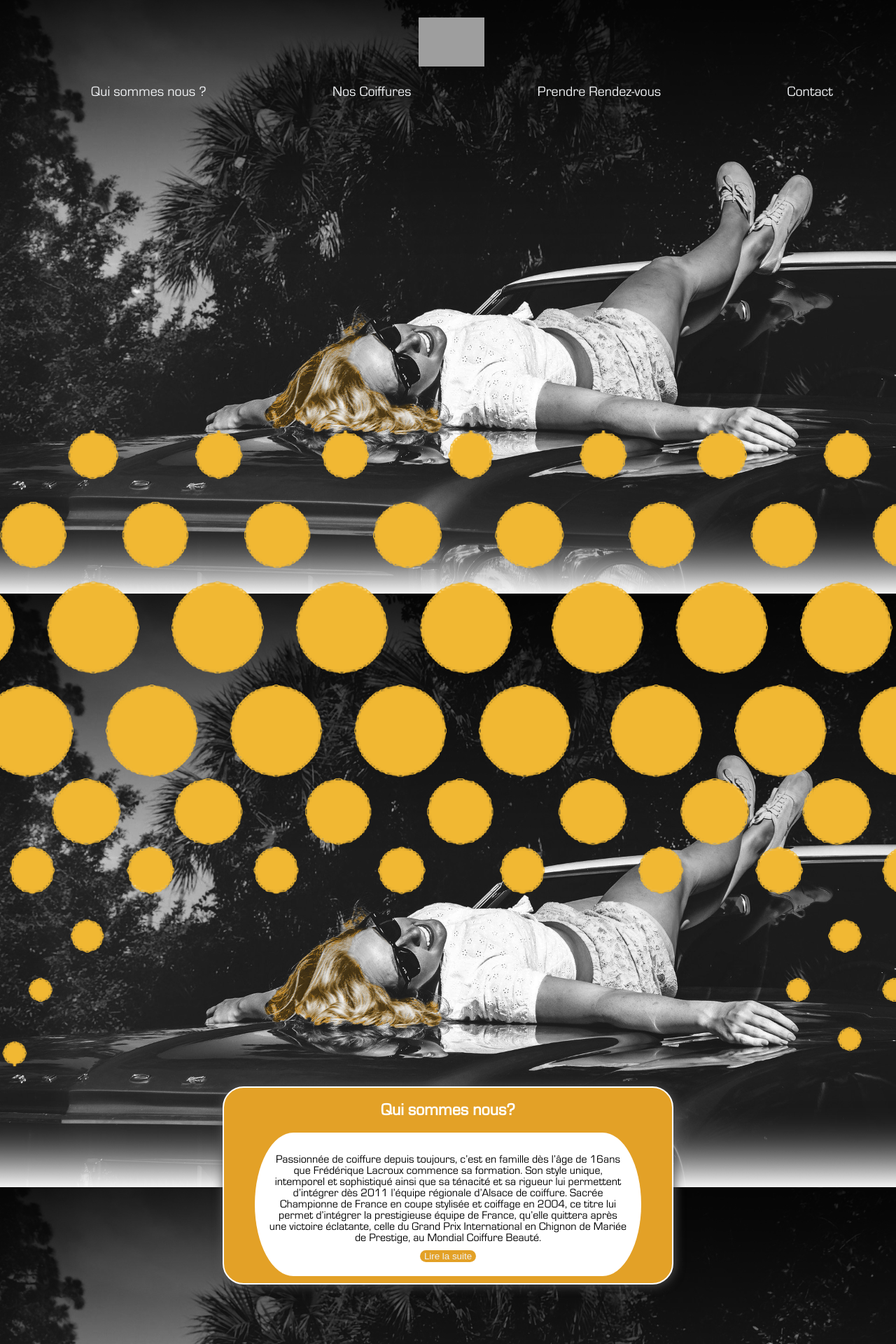
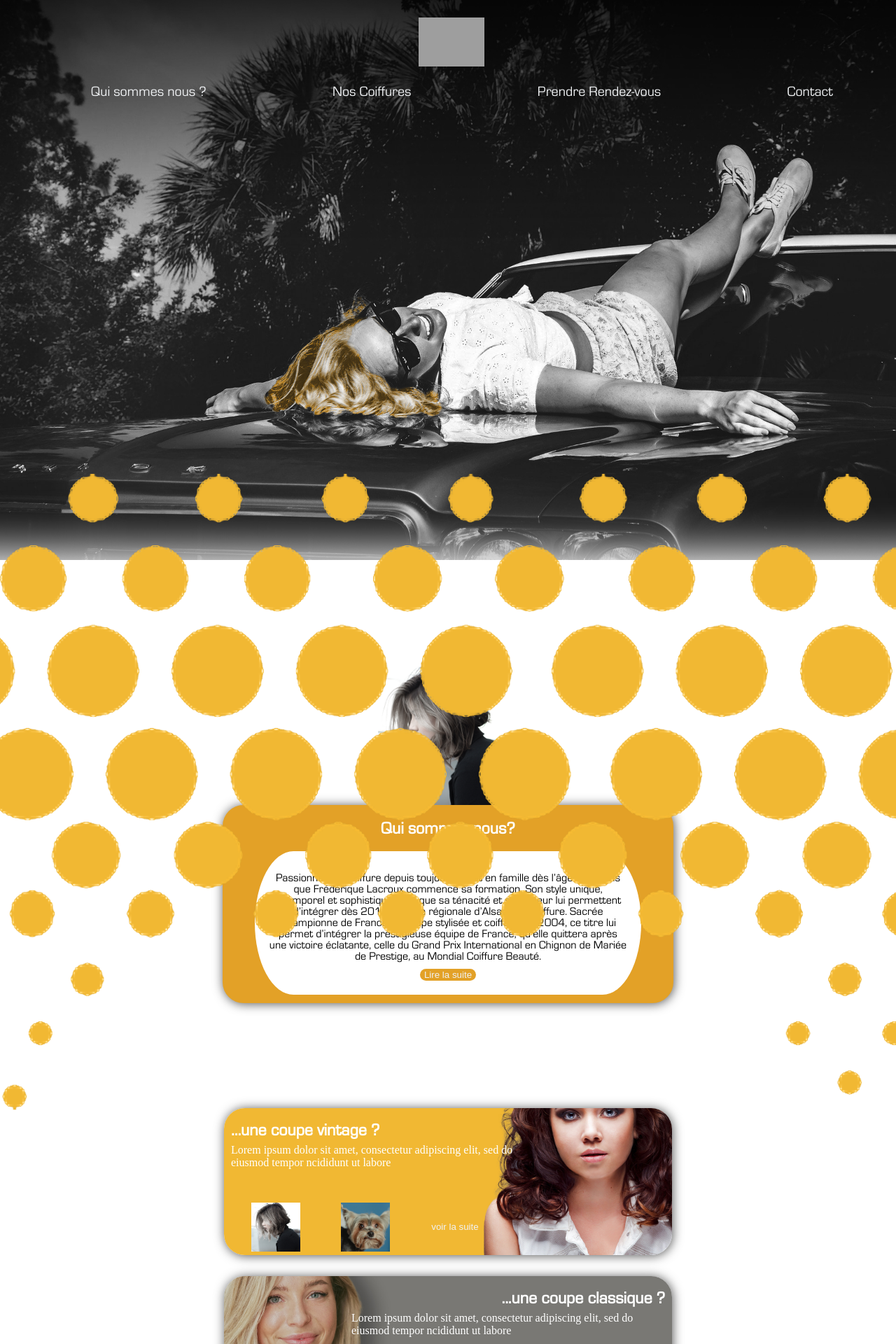
Before and after one commit to sophiewright31/Projet-1-Le-Petit-Vintage, a PHP site: page / in a window 1280 px wide. Shown: the top 1920 px of the page at 70% size. Run offline with PHP 8.4, Linux system fonts and the light colour scheme; grey boxes are pictures that could not be loaded.

Commit message:
change index and add script balise

```diff
--- a/index.php
+++ b/index.php
@@ -13,13 +13,15 @@
 <body>
   <section class="require">
     <?php require 'nav.php'?>
+      <div class="tramme"> <img id="trammeImg" src="src/background/tramme-redim.png" width="100%" height="100%"></div>
   </section>
 
 <section>
-    <div class="tramme"> <img id="trammeImg" src="src/background/tramme-redim.png" width="100%" height="100%"></div>
+
 </section>
 
 <section class="who">
+    <div class="staff-container" ><img id="staff" src="src/Coiffures/bonProfil.jpg" alt="photo de l'équipe"></div>
     <div class="card-who">
         <div class="card-who-header">
             <h2>Qui sommes nous?</h2>
--- a/src/styleAccueil.css
+++ b/src/styleAccueil.css
@@ -13,11 +13,16 @@ h1,h2,h3,h4,h5{
       width: 100%;
       margin: 0;
       padding: 0;
-      background-image: url(https://raw.githubusercontent.com/Magalien1/Le-Petit-Vintage/dev/src/background/BG_Accueil_Le_Petit_Vintage.jpg);
-      background-repeat: no-repeat;
-      background-position: center center;
-      background-attachment: fixed;
-      background-size: cover;
+
+  }
+
+  .require {
+    height: 100vh;
+    background-image: url(https://raw.githubusercontent.com/Magalien1/Le-Petit-Vintage/dev/src/background/BG_Accueil_Le_Petit_Vintage.jpg);
+    background-repeat: no-repeat;
+    background-position: center center;
+    background-attachment: fixed;
+    background-size: cover;
   }
 
   .card-who {
@@ -43,11 +48,7 @@ h1,h2,h3,h4,h5{
       width: 100%;
       margin: 0;
       padding: 0;
-      background-image: url("background/BG_Accueil_Le_Petit_Vintage_PC.jpg");
-      background-repeat: no-repeat;
-      background-position: center center;
-      background-attachment: fixed;
-      background-size: cover;
+
     }
 
     .card-who {
@@ -68,7 +69,12 @@ h1,h2,h3,h4,h5{
 }
 
   .require {
-    height: 100px;
+    height: 100vh;
+    background-image: url("background/BG_Accueil_Le_Petit_Vintage_PC.jpg");
+    background-repeat: no-repeat;
+    background-position: center center;
+    background-attachment: local;
+    background-size: cover;
   }
 
   .menu {
@@ -79,6 +85,7 @@ h1,h2,h3,h4,h5{
   }
 
   .tramme {
+    position: absolute;
     text-align: center;
     margin-top: 490px;
     padding-left: 0px;
@@ -86,16 +93,17 @@ h1,h2,h3,h4,h5{
   }
 
   .who {
-    margin-top: 0px;
+    margin-top: 150px;
     margin-bottom: 150px;
   }
 
   .card-who {
     align-items: center;
     text-align: center;
-    border: 2px solid white;
+    border: 2px solid ;
     background-color: #E3A127;
     border-radius: 30px;
+    border-color: #E3A127;
     height: auto;
     margin: auto;
     display: flex;
@@ -191,7 +199,6 @@ h1,h2,h3,h4,h5{
     background-repeat: no-repeat;
     background-position: center;
     background-size: 115%;
-    border: 4px solid grey;
     border-radius: 30px;
     height: auto;
     margin: auto;
@@ -215,7 +222,6 @@ h1,h2,h3,h4,h5{
     background-repeat: no-repeat;
     background-position: center;
     background-size: 115%;
-    border: 4px solid #E3A127;
     border-radius: 30px;
     height: auto;
     margin: auto;
@@ -234,14 +240,21 @@ h1,h2,h3,h4,h5{
     margin-left: 10px;
     margin-right: 10px;
   }
+ .staff-container{
+   display: flex;
+   justify-content: space-around;
+ }
+  #staff{
+    height: 200px;
+    display: flex;
 
+  }
 
   .card-rebel {
     background-image: url("Cards/pretty-woman-3.jpg");
     background-repeat: no-repeat;
     background-position: center;
     background-size: 115%;
-    border: 4px solid grey;
     border-radius: 30px;
     height: auto;
     margin: auto;
```
